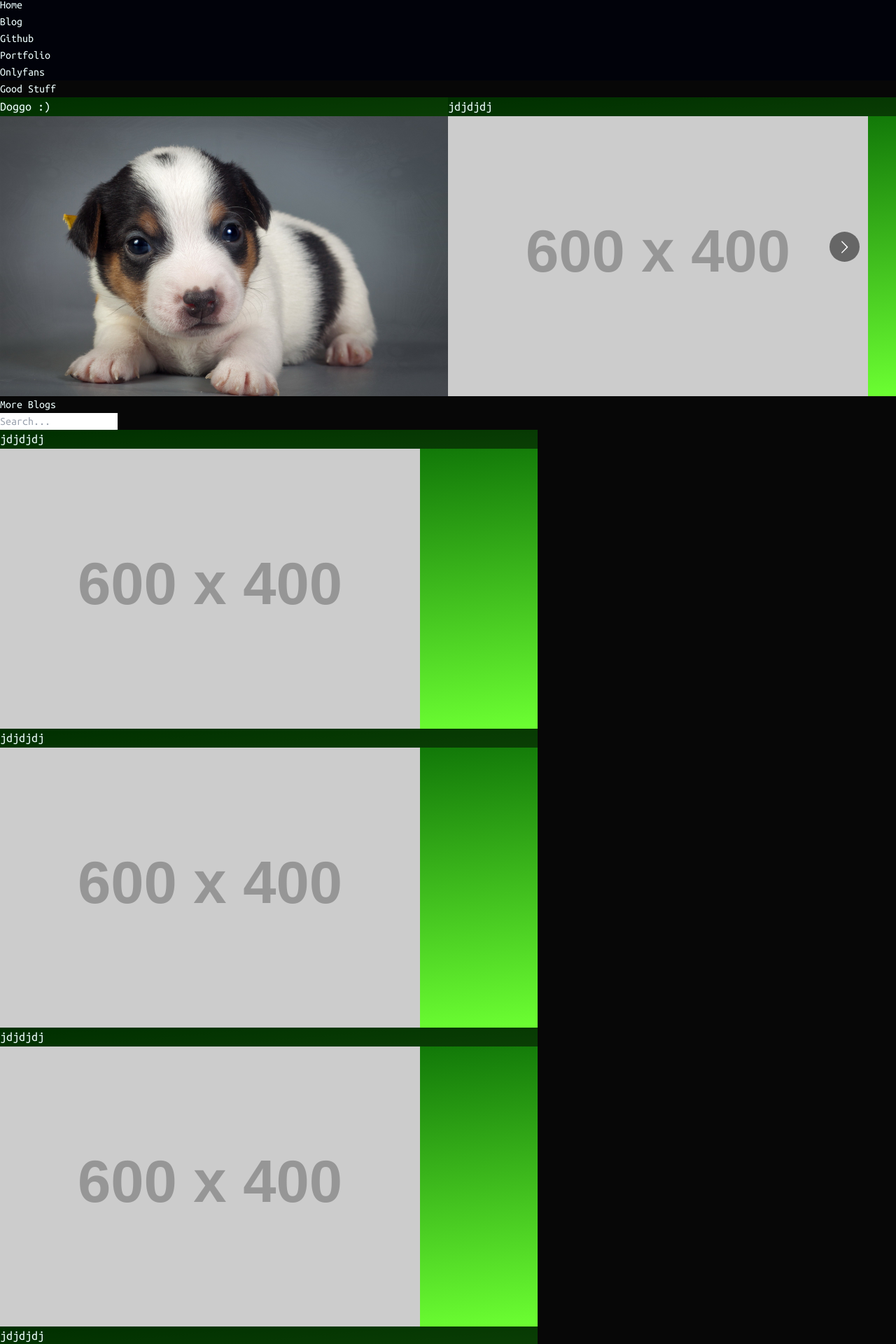
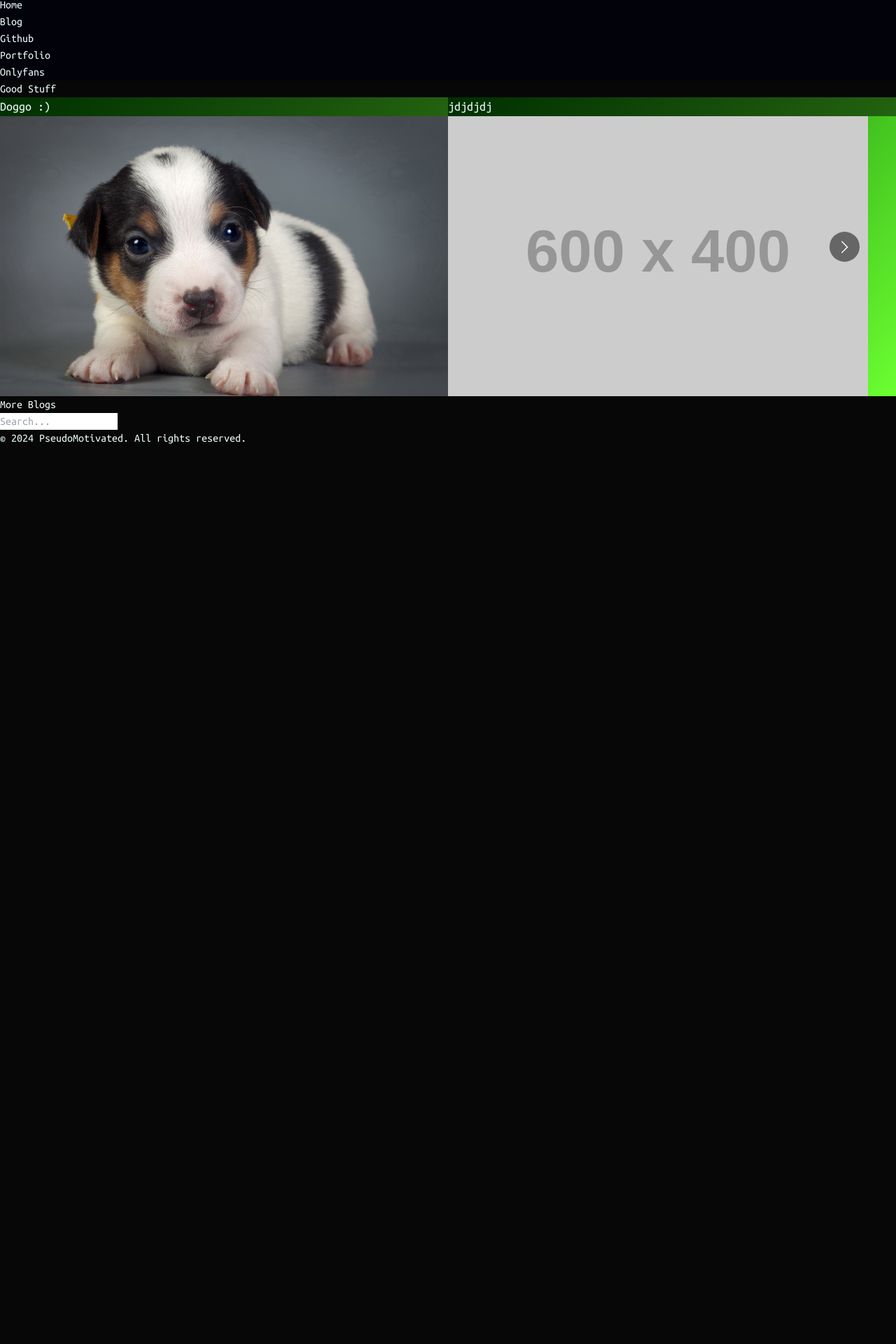
Before and after one commit to PseudoMotivated/personalSite, a React (Vite) app: page /#/Blog in a window 1280 px wide. Shown: the part 77-1997 px from the top of the page at 70% size. After the commit the page ends 800 px from the top, so only its background shows below. Built offline with nearby package versions, Linux system fonts and the light colour scheme.

Commit message:
add small func

```diff
--- a/src/App.jsx
+++ b/src/App.jsx
@@ -1,6 +1,7 @@
 import { HashRouter, Routes, Route } from "react-router-dom"
 import Home from "./pages/Home"
 import Blog from "./pages/Blog"
+import BlogView from "./pages/BlogView"
 function App() {
 
 
@@ -10,6 +11,7 @@ function App() {
         <Routes>
           <Route path="/" element={<Home />} />
           <Route path="/Blog" element={<Blog />} />
+          <Route path="/BlogView" element={<BlogView />}/>
         </Routes>
       </HashRouter>
       <div className="p-5 backdrop-blur-sm mt-10 bg-gradient-to-l flex  items-center from-[var(--main-2)] to-[var(--main-1)]">
--- a/src/index.css
+++ b/src/index.css
@@ -67,7 +67,7 @@ body {
   }
 }
 
-@media (prefers-color-scheme: nigger) {
+@media (prefers-color-scheme: asdfnull) {
   :root {
     --main-1: var(--light-main-1);
     --main-2: var(--light-main-2);
--- a/src/pages/Blog.jsx
+++ b/src/pages/Blog.jsx
@@ -3,7 +3,6 @@ import { TopHead } from "../components/TopHead";
 import BlogCarousel from "../components/BlogCarousel";
 import BlogEntry from "../components/BlogEntry";
 import { useEffect, useState } from "react";
-import blogsList from "../components/blogsList";
 import { getAllPosts, getAllTags } from '../utils/BlogManager'
 
 
@@ -12,14 +11,18 @@ const Blog = () => {
     const [search, setSearch] = useState("")
     const [tags, setTags] = useState([])
     const [ticked, setTicked] = useState([])
-    const [filteredBlogs, setFilteredBlogs] = useState(blogsList)
+    const [blogs, setBlogs] = useState([])
+
 
 
     useEffect(() => {
-        getAllPosts().then(resp => setTags(getAllTags(resp)))
+        getAllPosts().then(resp =>{
+            setBlogs(resp)
+            setTags(getAllTags(resp))
+            console.log(resp)
+        })
     }, [])
 
-    console.log(blogsList)
 
     return (
         <div>
@@ -46,7 +49,7 @@ const Blog = () => {
                     {/* more blogs block */}
                     <div className="m-9">
                         {/* filtering block */}
-                        <input placeholder="Search..." className="text-slate-900 text-xl w-full p-2  border border-gray-300 rounded" value={search} onChange={(event) => setSearch(event.target.value)} />
+                        <input placeholder="Search..." className="bg-white text-slate-900 text-xl w-full p-2  border border-gray-300 rounded" value={search} onChange={(event) => setSearch(event.target.value)} />
                         <div className="flex flex-wrap">{tags.map(tag => {
                             return <div onClick={() => { ticked.includes(tag) ? setTicked(ticked.filter(i => i != tag)) : setTicked(ticked.concat(tag)) }} className={"m-1 rounded-sm ml-0 p-1 cursor-pointer " + (ticked.includes(tag) ? "bg-red-500" : "bg-orange-500")} key={tag}>{tag}</div>
                         })}</div>
@@ -56,11 +59,9 @@ const Blog = () => {
                         <div className=" flex justify-center items-center">
                             <div className="" style={{ width: "clamp(60%, 600px, 90%)" }}>
                                 <div>
-                                    <BlogEntry text="jdjdjdj" image="https://placehold.co/600x400?font=roboto" />
-                                    <BlogEntry text="jdjdjdj" image="https://placehold.co/600x400?font=roboto" />
-                                    <BlogEntry text="jdjdjdj" image="https://placehold.co/600x400?font=roboto" />
-                                    <BlogEntry text="jdjdjdj" image="https://placehold.co/600x400?font=roboto" />
-                                    <BlogEntry text="jdjdjdj" image="https://placehold.co/600x400?font=roboto" />
+                                    {blogs.map(blog => {
+                                        return <BlogEntry text={blog.slug} key={blogs.indexOf(blog)} image={blog.frontmatter.image}/>
+                                    })}
                                 </div>
                             </div>
                         </div>
--- /dev/null
+++ b/src/pages/BlogView.jsx
@@ -0,0 +1,39 @@
+import { TopHead } from "../components/TopHead"
+import { useState , useEffect} from "react"
+import TopNav from "../components/TopNav"
+import { useParams } from 'react-router-dom';
+
+
+
+
+function BlogView(blog) {
+
+    const [importedModule, setImportedModule] = useState(<></>)
+
+    const { id } = useParams();
+    useEffect(() => {
+        const importComponent = async () => {
+          const module = await import('./blogs/sample.md');
+          const AnotherComponent = module.ReactComponent;
+          setImportedModule(<AnotherComponent />);
+        };
+
+        importComponent();
+      }, []);
+
+
+
+
+    return (
+        <div>
+            <div className="fixed w-full h-full  opacity-50 blur-3xl" style={{ zIndex: "-10", background: "radial-gradient(circle, rgba(255,255,255,0.2), var(--main-1))" }} />
+
+            <TopHead />
+            <TopNav />
+            {importedModule}
+
+        </div>
+    )
+}
+
+export default BlogView
--- /dev/null
+++ b/src/pages/blogs/sample2 copy.md
@@ -0,0 +1,9 @@
+---
+title: "My Blog Post"
+date: "2024-01-13"
+tags: ["react", "javascript", "web-dev", "gay"]
+description: "A brief description of the post"
+image: "src/assets/hd-coffee.gif"
+---
+
+# Your content here
```
Also changed, not shown: src/pages/blogs/sample.md (+1 -0 lines).
